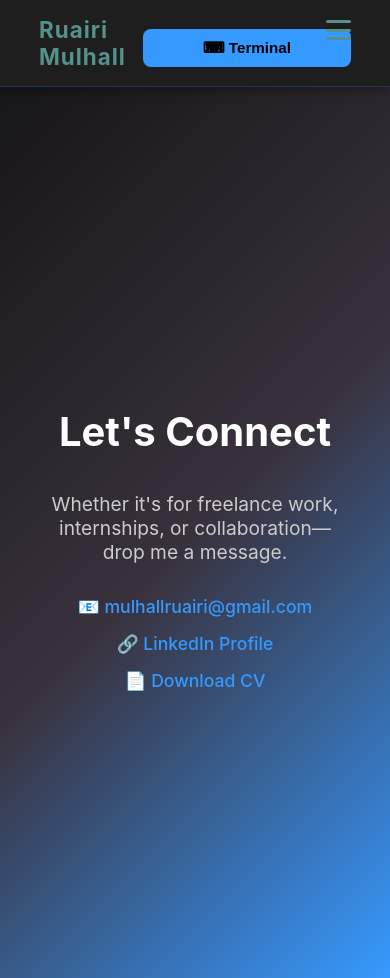
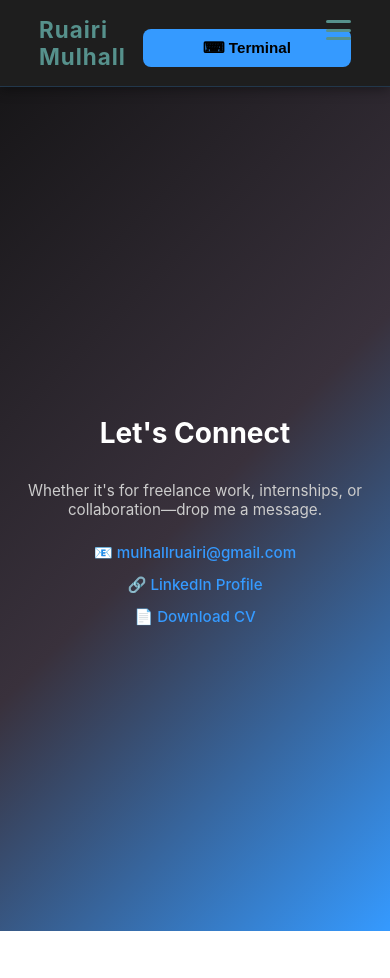
Before and after one commit to Ruairi922/MyWebsite, a React (Create React App) app: page /contact in a window 390 px wide. After the commit the page ends 931 px from the top, so only its background shows below. Built offline with nearby package versions, Linux system fonts and the light colour scheme.

Commit message:
mobile resp

```diff
--- a/src/styles/Contact.css
+++ b/src/styles/Contact.css
@@ -1,6 +1,6 @@
 .contact-section {
   padding: 6% 10%;
-    min-height: 100vh; /* Fixes white space */
+  min-height: 100vh;
   background: linear-gradient(135deg, #171618, #39313c, #359aff);
   display: flex;
   flex-direction: column;
@@ -8,6 +8,7 @@
   align-items: center;
   text-align: center;
   color: white;
+  box-sizing: border-box;
 }
 
 .contact-title {
@@ -27,15 +28,55 @@
   flex-direction: column;
   gap: 1rem;
   font-size: 1.1rem;
+  width: 100%;
+  max-width: 400px;
 }
 
 .contact-links a {
   color: #359aff;
   text-decoration: none;
   font-weight: 500;
-    transition: color 0.3s ease;
+  transition: color 0.3s ease, transform 0.3s ease;
 }
 
 .contact-links a:hover {
   color: #ffffff;
+  transform: translateY(-2px);
 }
+
+/* ------------ Mobile Responsiveness ------------ */
+@media (max-width: 768px) {
+  .contact-section {
+    padding: 8% 5%;
+  }
+
+  .contact-title {
+    font-size: 2rem;
+  }
+
+  .contact-subtitle {
+    font-size: 1rem;
+  }
+
+  .contact-links {
+    font-size: 1rem;
+    gap: 0.8rem;
+  }
+}
+
+@media (max-width: 480px) {
+  .contact-title {
+    font-size: 1.75rem;
+  }
+
+  .contact-subtitle {
+    font-size: 0.95rem;
+    margin-bottom: 1.5rem;
+  }
+
+  .contact-links {
+    font-size: 0.95rem;
+    width: 100%;
+    padding: 0 1rem;
+  }
+}
```
Lines whose indentation alone changed are shown as unchanged.
